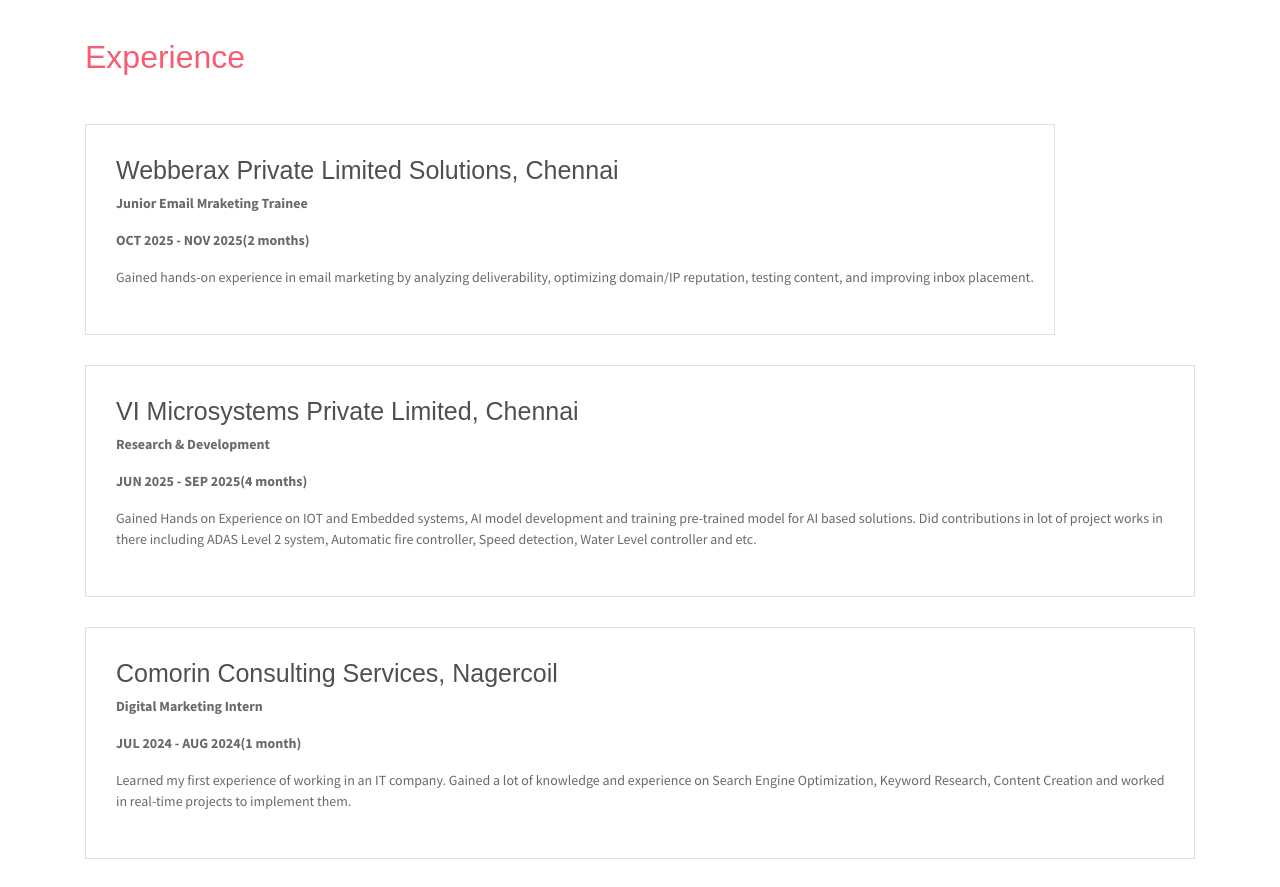
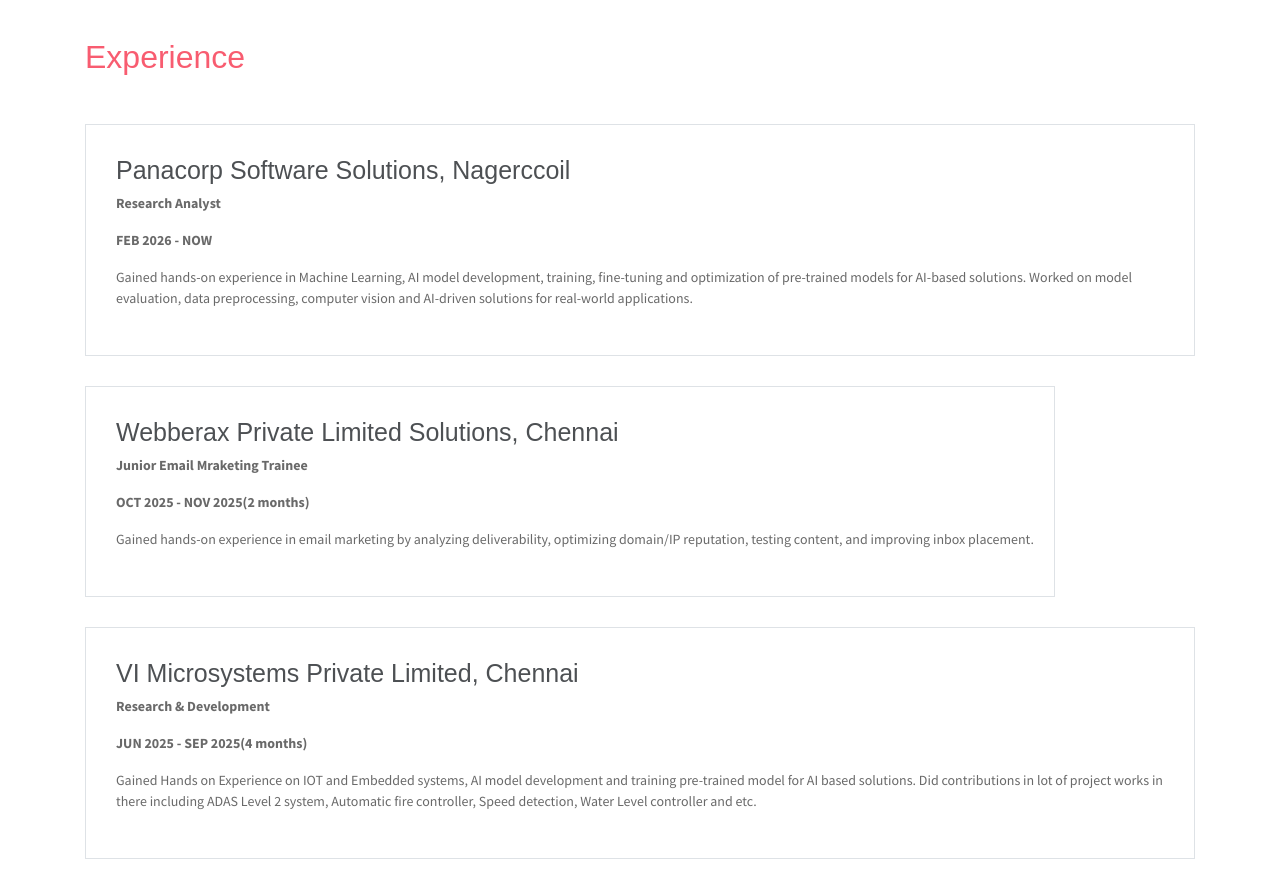
Before and after one commit to SivaramSR17/profile, a website: page index.html in a window 1280 px wide. Shown: the part 7840-8727 px from the top of the page. Drawn offline with Linux system fonts and the light colour scheme.

Commit message:
Add experience section for Panacorp Software Solutions
Added a new blog card for Panacorp Software Solutions detailing the role of Research Analyst and responsibilities.

```diff
--- a/index.html
+++ b/index.html
@@ -522,6 +522,31 @@
         <div class="container">
             <h2 class="mb-5"> <span class="text-danger">Experience</span></h2>
             <div class="row">
+				<div class="blog-card">
+
+                    <div class="content-holder">
+                        <h6 class="title">Panacorp Software Solutions, Nagerccoil</h6>
+
+
+
+
+
+                        <p><b>Research Analyst</b></p>
+
+                        <p><b>FEB 2026 - NOW</b></p>
+
+                        <p>Gained hands-on experience in  Machine Learning, AI model development, training, fine-tuning and optimization of pre-trained models for AI-based solutions. Worked on model evaluation, data preprocessing, computer vision and AI-driven solutions for real-world applications.
+
+
+
+
+
+
+                        </p>
+
+
+                    </div>
+                </div>
                 <div class="blog-card">
 
                     <div class="content-holder">
```
